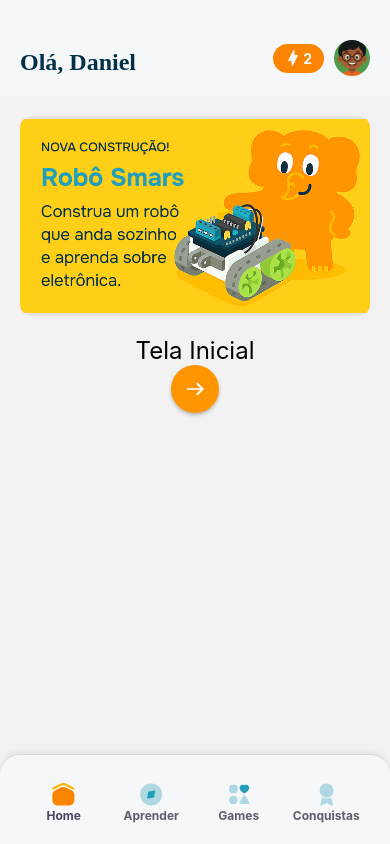
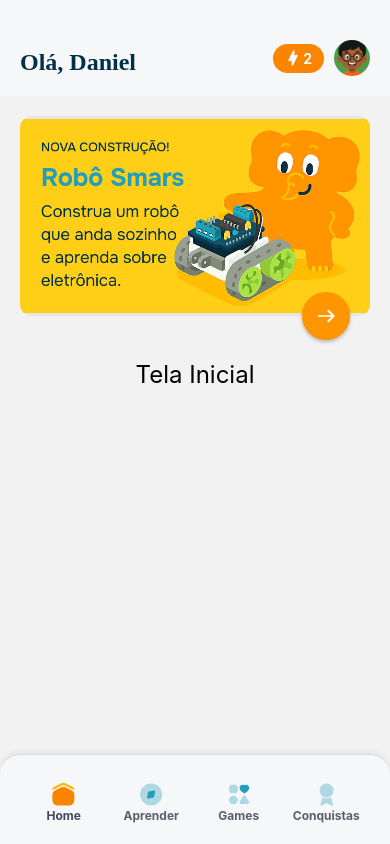
Before and after one commit to MenesesDani/LeComCreApplication, a React Native app: screen / in a window 390 px wide. Built offline with nearby package versions, Linux system fonts and the light colour scheme.

Commit message:
Correction ButtonNext position

```diff
--- a/screens/HomeScreen.tsx
+++ b/screens/HomeScreen.tsx
@@ -1,21 +1,21 @@
 import React from "react";
 import { View, Text, StyleSheet } from "react-native";
 import CardBeta from "../components/CardBeta";
-import ButtonNext from '../components/ButtonNext';
+import ButtonNext from "../components/ButtonNext";
 
 const HomeScreen = () => {
   const handleNext = () => {
-    console.log('Botão Next pressionado!');
-    // Adicione aqui a navegação ou ação desejada
-    // navigation.navigate('ProximaTela');
+    console.log("Botão Next pressionado!");
   };
 
   return (
     <View style={styles.container}>
       <CardBeta image={require("../assets/CardRoboSmars.png")} />
+
+      {/* aqui você controla onde o ButtonNext vai ficar */}
+      <ButtonNext onPress={handleNext} style={styles.arrow} />
+
       <Text style={styles.text}>Tela Inicial</Text>
-
-      <ButtonNext onPress={handleNext} />
     </View>
   );
 };
@@ -23,12 +23,17 @@ const HomeScreen = () => {
 const styles = StyleSheet.create({
   container: {
     flex: 1,
-    alignItems: "center", // centraliza horizontalmente
-    marginTop: 20,        // distância do topo
+    alignItems: "center", // centraliza o CardBeta e o Texto
+    marginTop: 20,
+  },
+  arrow: {
+    alignSelf: "flex-end", // joga o botão para a esquerda
+    marginHorizontal: 40,          // distância da borda esquerda
+    marginTop: -24,           // espaço em relação ao CardBeta
   },
   text: {
     fontSize: 24,
-    marginTop: 20,        // distância entre o card e o texto
+    marginTop: 20,
   },
 });
 
```
